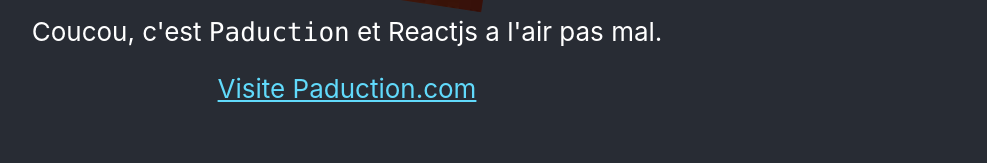
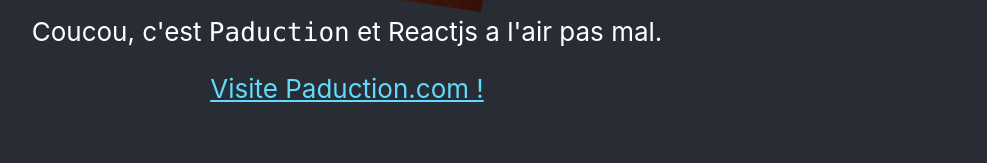
Before and after one commit to PaductionCorp/react-training, a React (Create React App) app: page / in a window 1280 px wide. Shown: the part 513-676 px from the top of the page, without its empty margins (293-1280 px from the left). Built offline with nearby package versions, Linux system fonts and the light colour scheme.

Commit message:
fix: first commit in Codespaces

```diff
--- a/package.json
+++ b/package.json
@@ -18,7 +18,7 @@
     "test": "react-scripts test",
     "eject": "react-scripts eject",
     "predeploy": "npm run build",
-    "deploy":"gh-pages -d build"
+    "deploy": "gh-pages -d build"
   },
   "eslintConfig": {
     "extends": [
--- a/src/App.js
+++ b/src/App.js
@@ -17,7 +17,7 @@
           target="_blank"
           rel="noopener noreferrer"
         >
-          Visite Paduction.com
+          Visite Paduction.com !
         </a>
       </header>
       <Footer />
```
Also changed, not shown: 1 other file (tests, documents, lock files or other folders).
